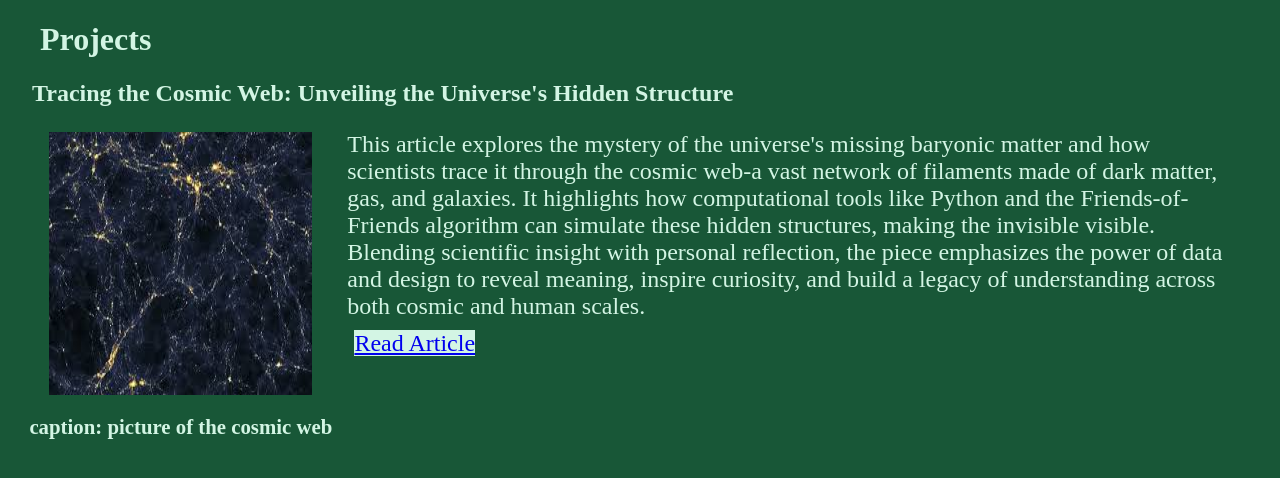
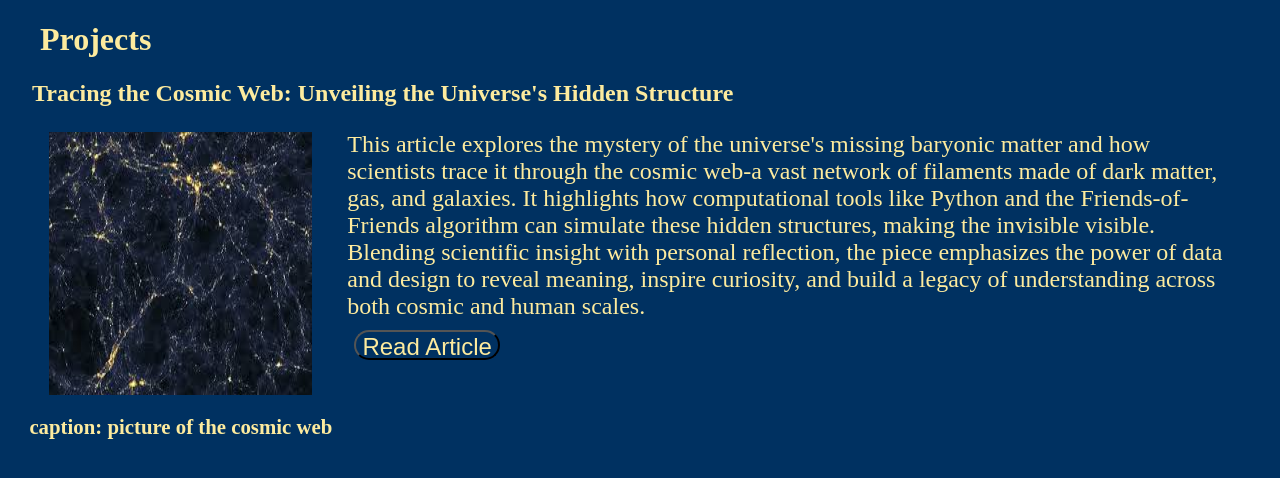
Before and after one commit to LuvuyoBhele/Personal-Website, a plain HTML site: page public/projects.html in a window 1280 px wide. Drawn offline with Linux system fonts and the light colour scheme.

Commit message:
made buttons work and i changed the style of gaming page

```diff
--- a/Styles folder/Analytics-Style.css
+++ b/Styles folder/Analytics-Style.css
@@ -1,7 +1,10 @@
 /*here we design for small cell phones*/
+body {
+    background-color:#003161;
+    }
 
 p, h1, h2{
-       color: #D3F5E4;
+       color: #FDEB9E;;
     }
 
 h1, h2{
@@ -9,17 +12,17 @@ h1, h2{
 }
 
 .articleBtn{
-    background-color: #D3F5E4;
-    border-color: #B81028;
+    font-family:Arial, Helvetica, sans-serif;
+    font-weight: medium;
+    background-color:#003161;
+    color: #FDEB9E;
+    height: 30px;
+    border-radius: 30px;
 }
 
 
 
 @media screen and (max-width: 578px){
-    body {
-    background-color:#185737;
-    }
-
 
     #project1{
         padding-bottom: 0%;
@@ -69,9 +72,6 @@ h1, h2{
 }
 
 @media screen and (min-width:577px) and (max-width:769px){
-     body {
-    background-color:#185737;
-    }
 
     #project1{
         padding-bottom: 0%;
@@ -120,9 +120,6 @@ h1, h2{
 }
 
 @media screen and (min-width:770px) {
-     body {
-    background-color:#185737;
-    }
 
     #project1{
         padding-bottom: 0%;
--- /dev/null
+++ b/Styles folder/GamePage-OCT2025.css
@@ -0,0 +1,31 @@
+body{
+    background-image:url(../Assets/images/meagan-carsience-6iHgjDg9dew-unsplash.jpg) ;
+    background-size: cover;
+    background-position: center center;
+}
+
+p, ul, .section{
+    color: #FDEB9E;
+}
+
+.fixed-menu {
+  position: fixed  !important;
+  width: 25% !important;
+  height: 100% !important;
+  transition: all 0.3s ease-in-out !important;  /* Smooth interaction */
+  z-index: 1000;
+  }
+
+.col-4.fixed-menu {
+  position: fixed !important;
+  top: 0 !important;
+  right: 20px !important;
+  width: 35% !important;
+  height: 100% !important;
+  background: inherit !important;
+  z-index: 1000 !important;
+  padding-top: 7px !important;
+  box-sizing: border-box !important;
+  overflow: auto !important;   /* prevents overflow */
+
+}
--- a/public/projects.html
+++ b/public/projects.html
@@ -21,6 +21,6 @@
         <p class = "articleDescription">
             This article explores the mystery of the universe's missing baryonic matter and how scientists trace it through the cosmic web-a vast network of filaments made of dark matter, gas, and galaxies. It highlights how computational tools like Python and the Friends-of-Friends algorithm can simulate these hidden structures, making the invisible visible. Blending scientific insight with personal reflection, the piece emphasizes the power of data and design to reveal meaning, inspire curiosity, and build a legacy of understanding across both cosmic and human scales.
         </p>
-        <btn class="articleBtn"><a href="https://github.com/LuvuyoBhele/Tracing-Filaments">Read Article</a></btn>
+        <button class="articleBtn"><!--<a href="https://github.com/LuvuyoBhele/Tracing-Filaments">-->Read Article<!--</a>--></button>
     </div>
 </body>
```
Also changed, not shown: index.html (+3 -3 lines), public/Game page.html (+1 -1 lines), Assets/images/meagan-carsience-6iHgjDg9dew-unsplash.jpg (added).
